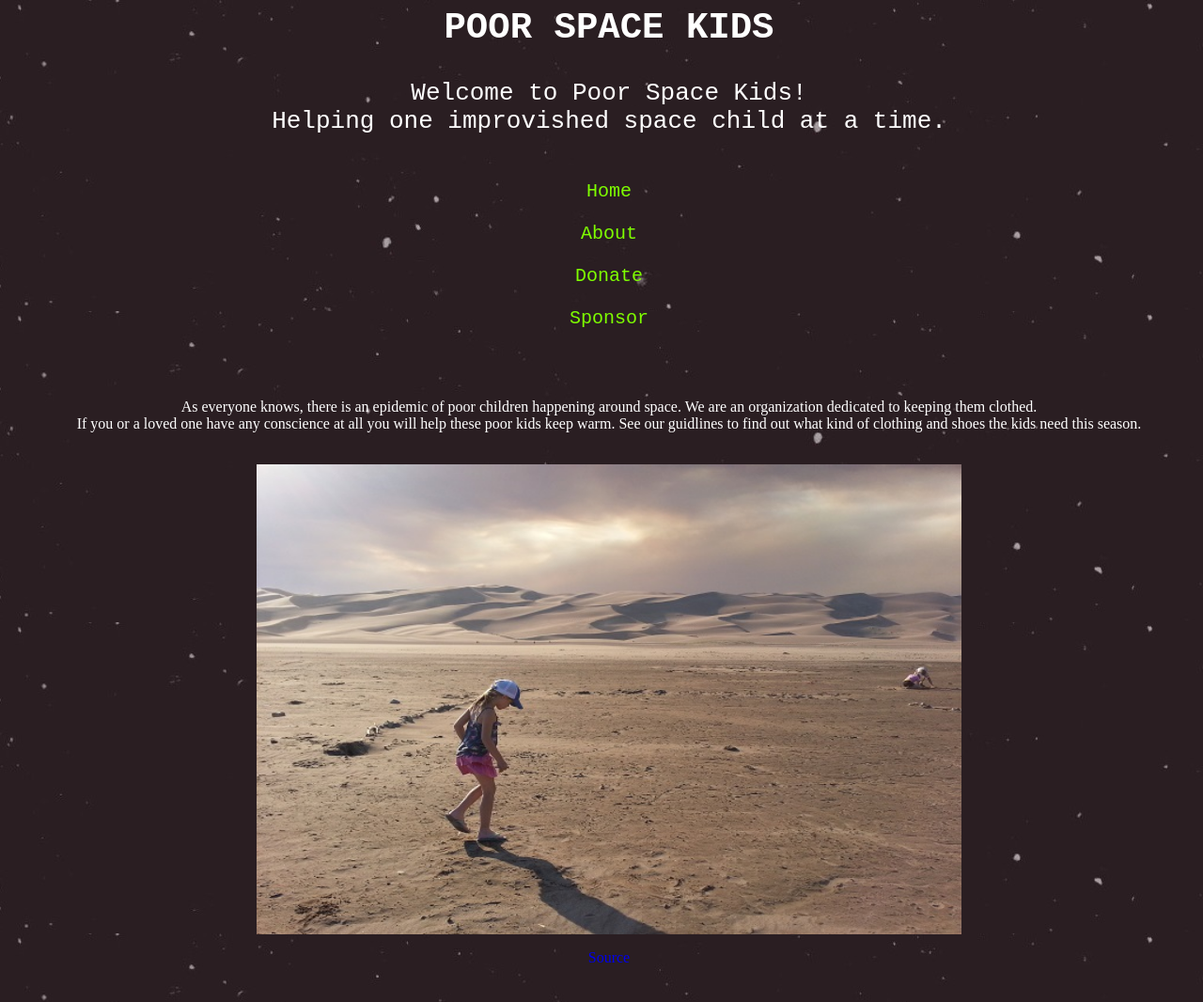
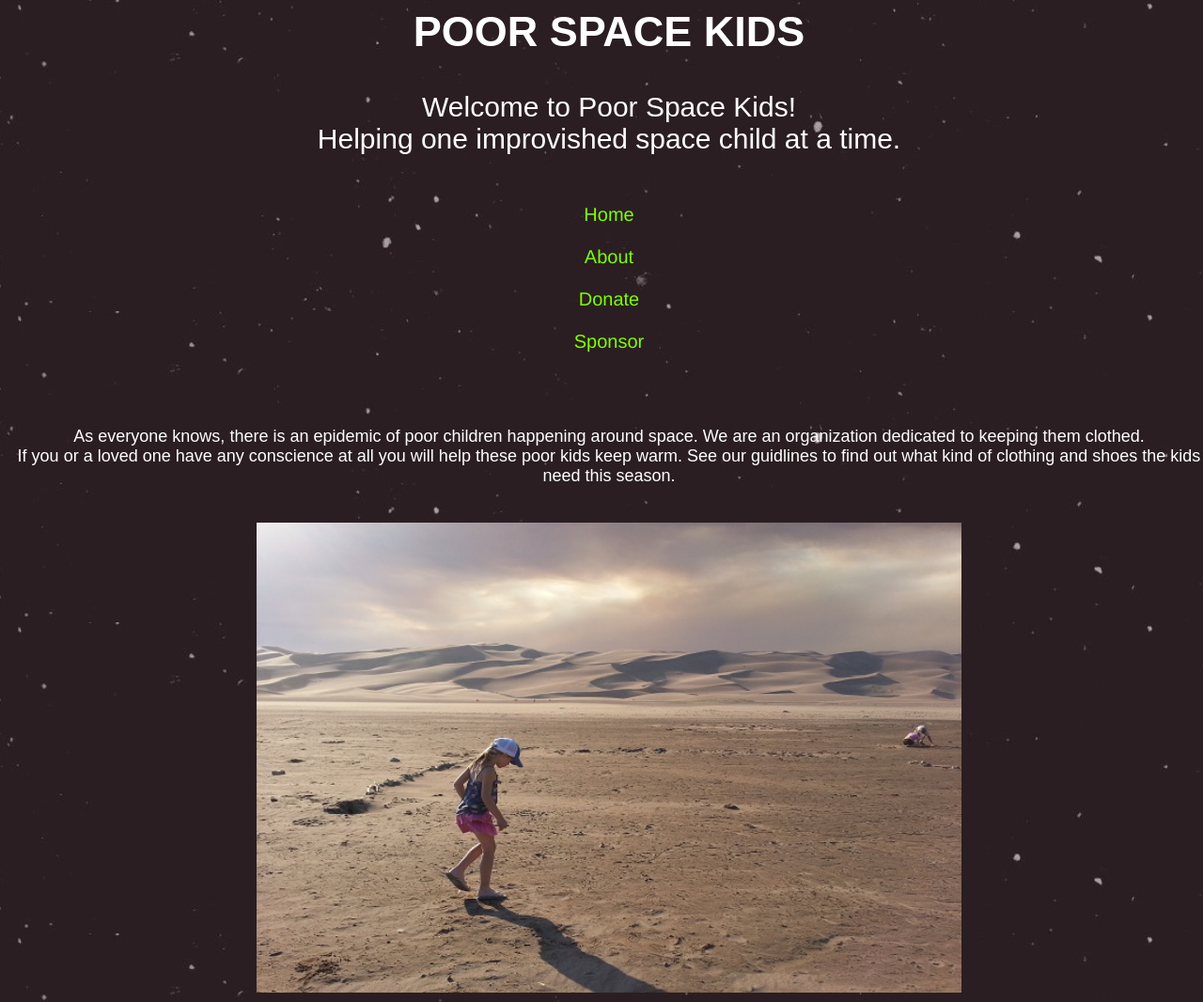
Before and after one commit to iriskim/iriskim.github.io, a plain HTML site: page index.html in a window 1280 px wide. Shown: the top 1066 px of the page at 94% size. Drawn offline with Linux system fonts and the light colour scheme.

Commit message:
Update index.css

```diff
--- a/index.css
+++ b/index.css
@@ -10,8 +10,8 @@ html {
     header {
         background-color: ;
         padding: 0px;
-        font-size: 26;
-        font-family: monospace;;
+        font-size: 30px;
+        font-family: fantasy;
         display: block;
         text-align: center;
         color: white;
@@ -21,7 +21,7 @@ html {
     }
     nav ul {
         padding: 10px;
-        font-family:monospace;
+        font-family:helvetica;
         font-size: 20;
         float:;
         border-bottom:;
@@ -48,7 +48,8 @@ html {
         width: 100%;
         display: inline-block;
         float: left;
-        font-size: sans-serif;
+        font-family: sans-serif;
+        font-size: 18;
         color: white;
     }
     aside {
```
